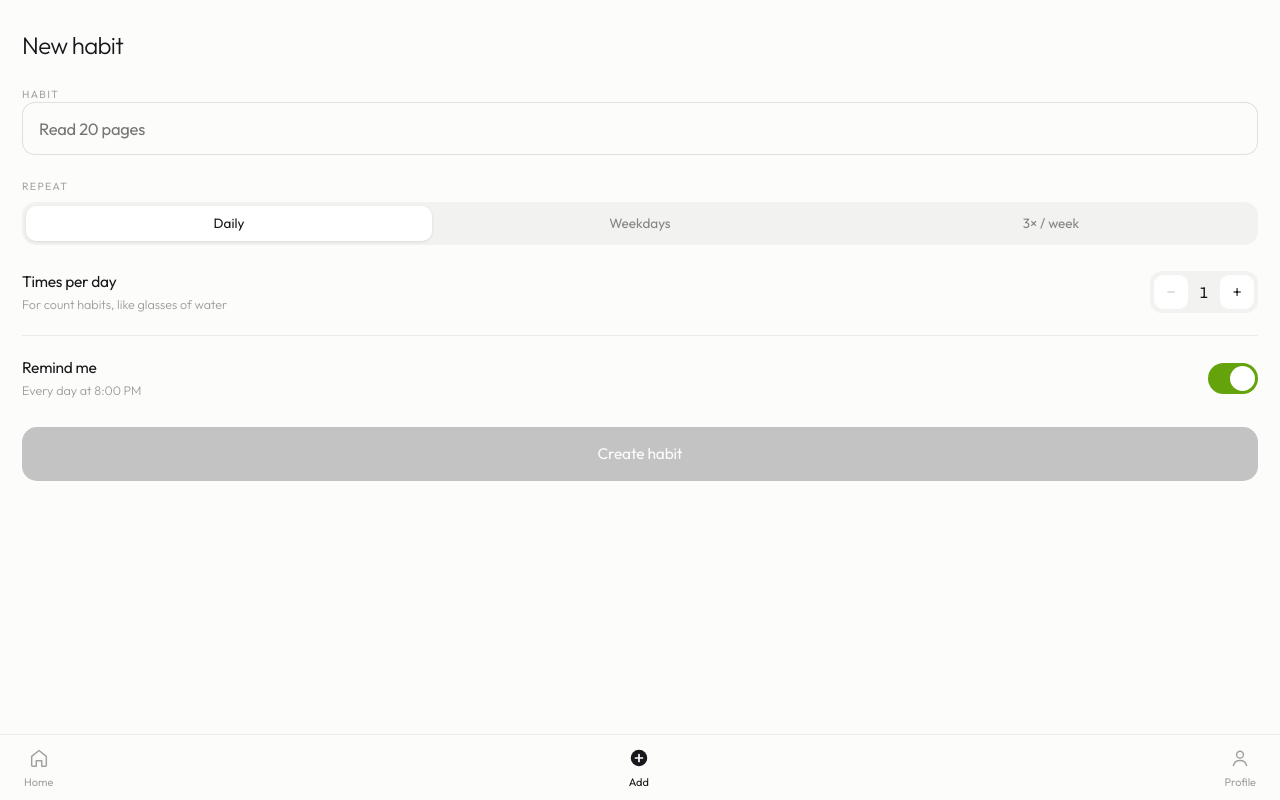
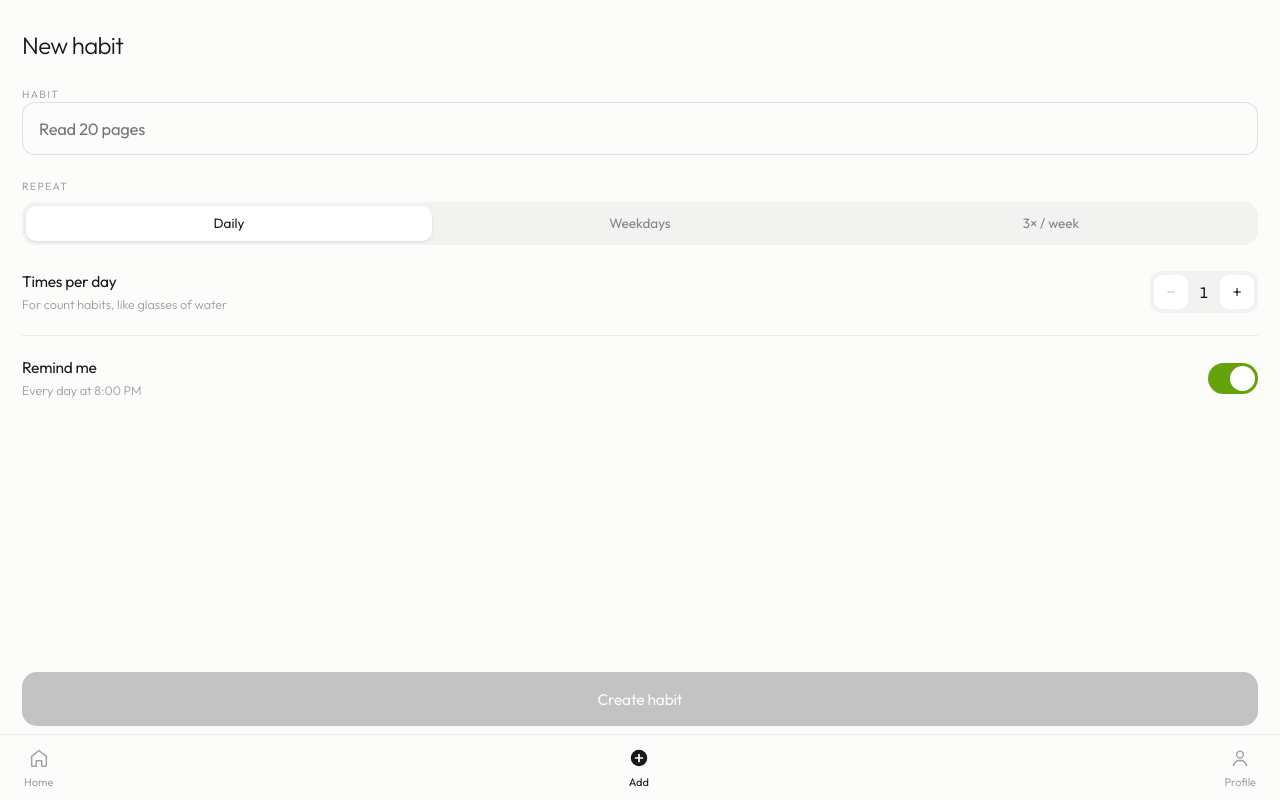
Before and after one commit to lmohade3l/streaks, a Next.js app: page /add in a window 1280 px wide. Built offline with nearby package versions, Linux system fonts and the light colour scheme.

Commit message:
fix: add habit's page form layout

```diff
--- a/app/add/Add.module.css
+++ b/app/add/Add.module.css
@@ -223,3 +223,10 @@
   background: #fff;
   box-shadow: var(--knob);
 }
+
+.formLayout {
+  display: flex;
+  justify-content: space-between;
+  flex-direction: column;
+  height: 100%;
+}
--- a/app/add/page.tsx
+++ b/app/add/page.tsx
@@ -37,7 +37,9 @@ function Add() {
                         if (nameOk) createHabit({ ...draft, name: draft.name.trim() });
                         router.push('/')
                     }}
+                    className={s.formLayout}
                 >
+                    <div>
                         <label className={s.label} htmlFor="habit-name">
                             Habit
                         </label>
@@ -121,6 +123,7 @@ function Add() {
                                 <span className={s.knob} />
                             </button>
                         </div>
+                    </div>
 
                     <Button
                         type="submit"
```
Lines whose indentation alone changed are shown as unchanged.
